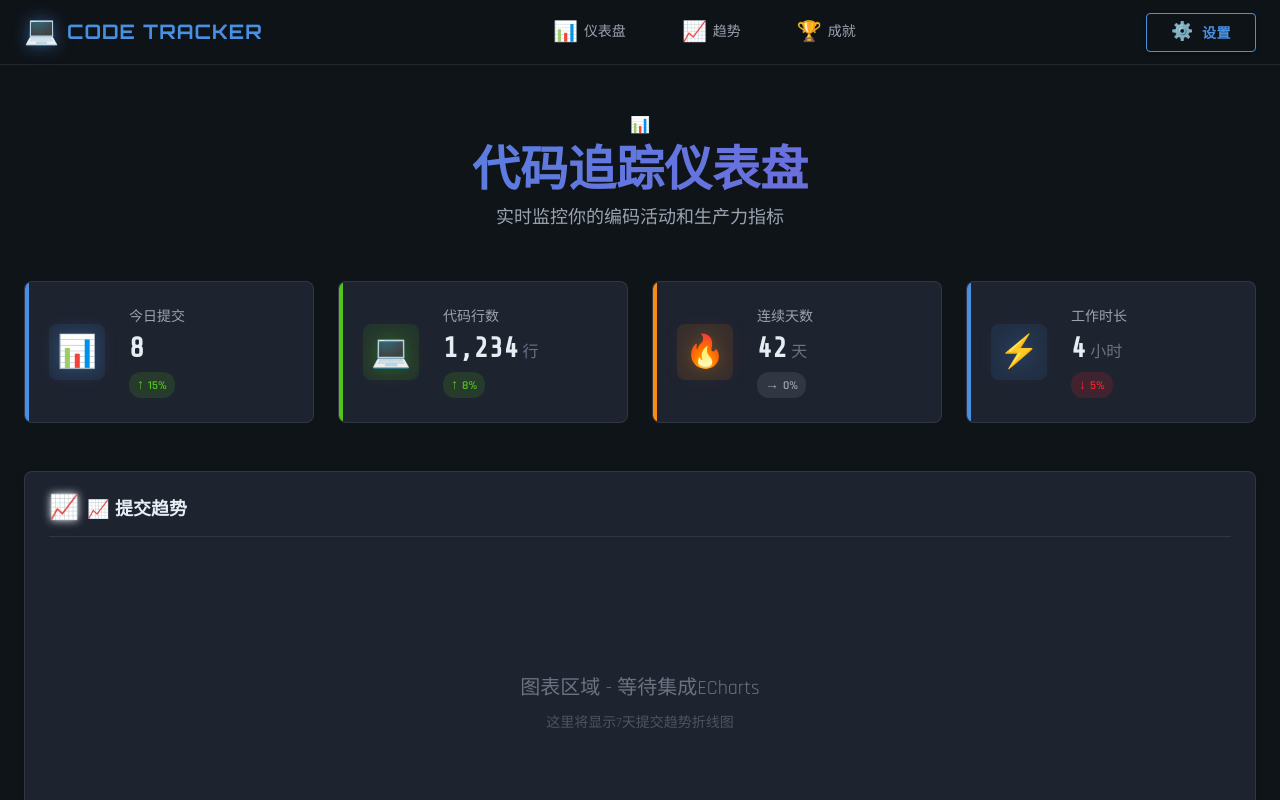
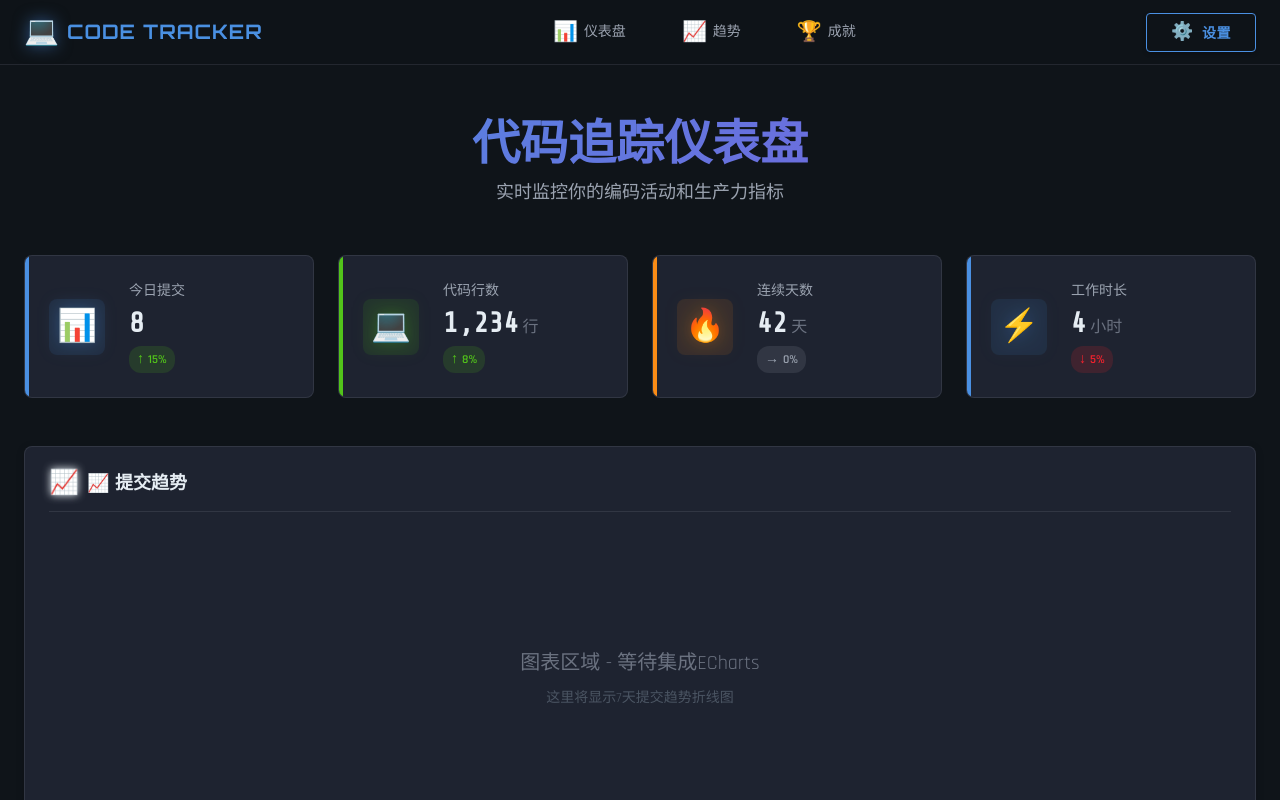
Before and after one commit to heihu520/github-monitor, a Vue app in the folder frontend/: page / in a window 1280 px wide. Built offline with nearby package versions, Linux system fonts and the light colour scheme.

Commit message:
style: 导航栏与页面内容居中对齐

```diff
--- a/frontend/src/components/AppNav.vue
+++ b/frontend/src/components/AppNav.vue
@@ -1,7 +1,7 @@
 <template>
   <nav class="app-nav">
-    <div class="container">
-      <div class="nav-content">
+    <div class="nav-wrapper">
+      <div class="container nav-content">
         <!-- Logo -->
         <router-link to="/" class="nav-logo">
           <span class="logo-icon">💻</span>
--- a/frontend/src/views/DashboardView.vue
+++ b/frontend/src/views/DashboardView.vue
@@ -6,13 +6,8 @@
       <div class="dashboard-content">
         <!-- 页面标题 -->
         <div class="page-header">
-          <div class="header-content">
-            <span class="header-icon">📊</span>
-            <div>
-              <h1 class="page-title">代码追踪仪表盘</h1>
-              <p class="page-subtitle">实时监控你的编码活动和生产力指标</p>
-            </div>
-          </div>
+          <h1 class="page-title">代码追踪仪表盘</h1>
+          <p class="page-subtitle">实时监控你的编码活动和生产力指标</p>
         </div>
 
         <!-- 统计卡片网格 -->
```
